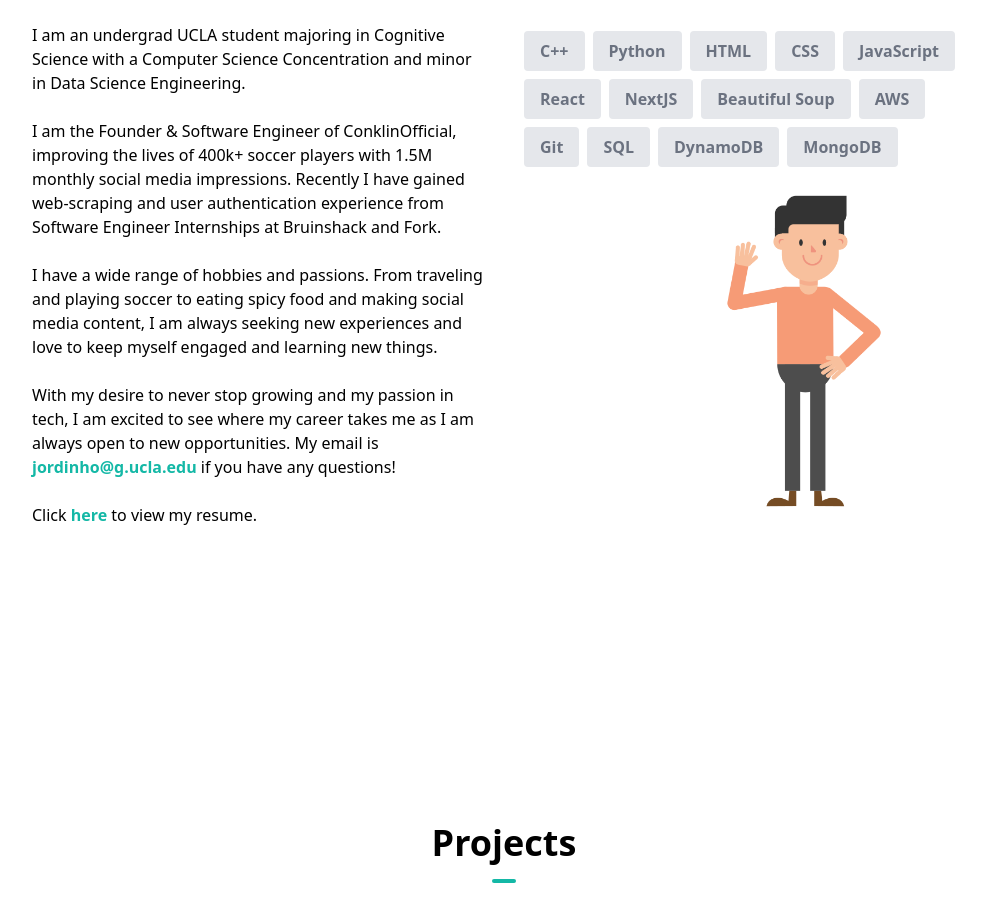
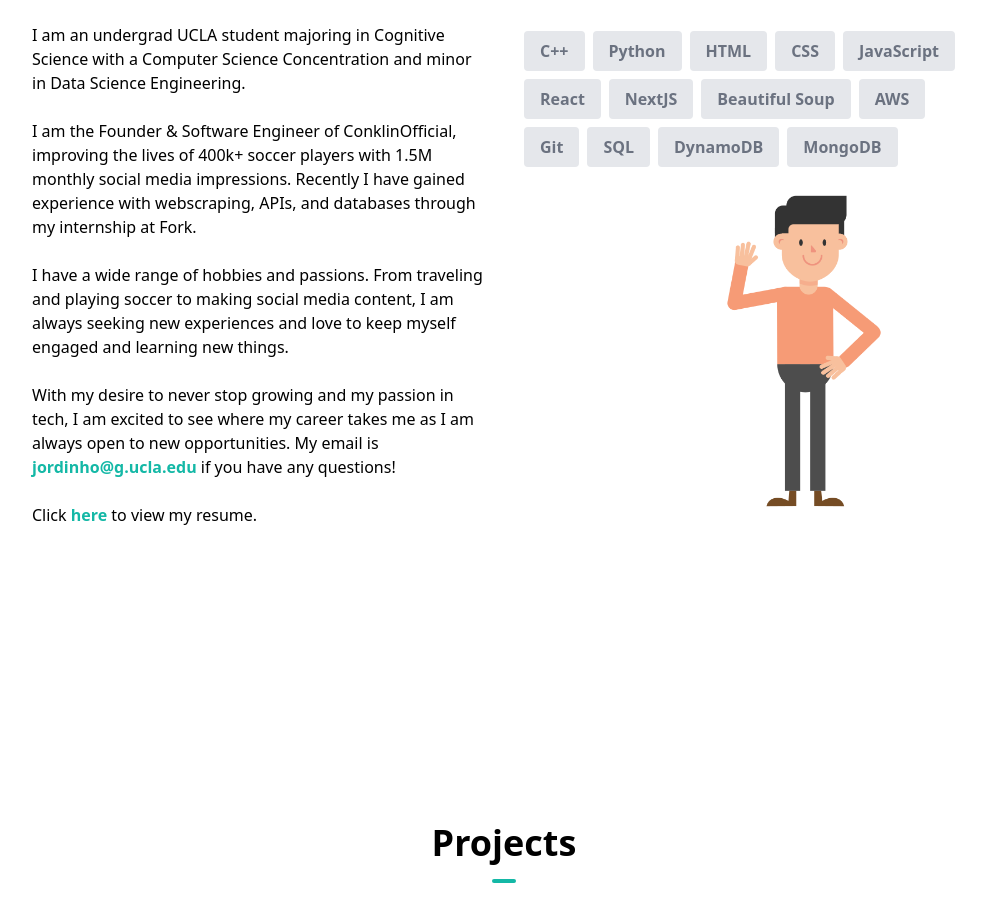
Before and after one commit to jordanconklin/jordan-conklin-personal-portfolio, a Next.js app: page / in a window 1280 px wide. Shown: the part 913-1829 px from the top of the page, without its empty margins (136-1122 px from the left). Built offline with nearby package versions, Linux system fonts and the light colour scheme.

Commit message:
bio update

```diff
--- a/components/AboutSection.tsx
+++ b/components/AboutSection.tsx
@@ -40,13 +40,13 @@ const AboutSection = () => {
             <br />
             <p>
                 I am the Founder & Software Engineer of ConklinOfficial, improving the lives of 400k+
-                soccer players with 1.5M monthly social media impressions. Recently I have gained web-scraping
-                and user authentication experience from Software Engineer Internships at Bruinshack and Fork.
+                soccer players with 1.5M monthly social media impressions. Recently I have gained experience
+                with webscraping, APIs, and databases through my internship at Fork.
             </p>
             <br />
             <p>
                 I have a wide range of hobbies and passions.
-                From traveling and playing soccer to eating spicy food and
+                From traveling and playing soccer to
                 making social media content, I am always seeking
                 new experiences and love to keep myself engaged and learning new things.
             </p>
```
